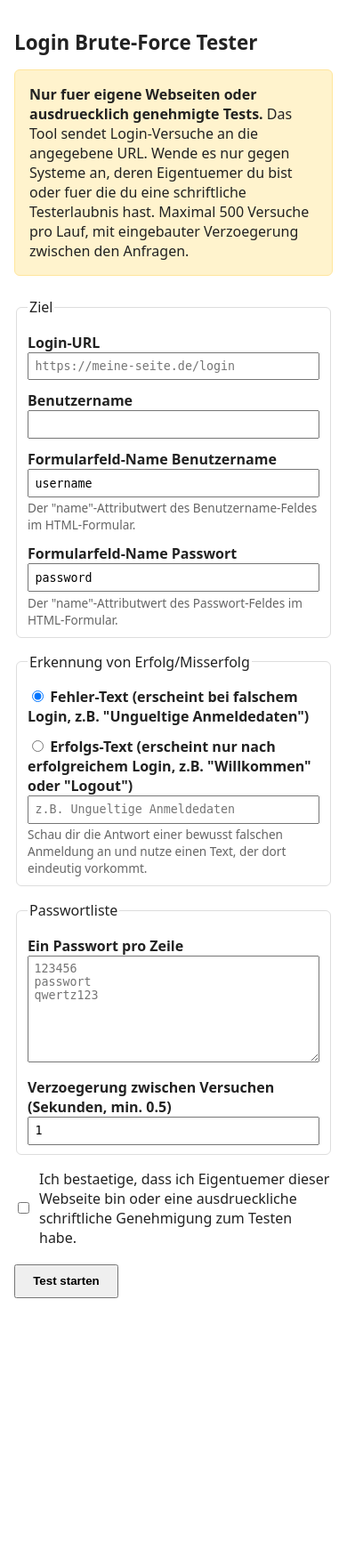
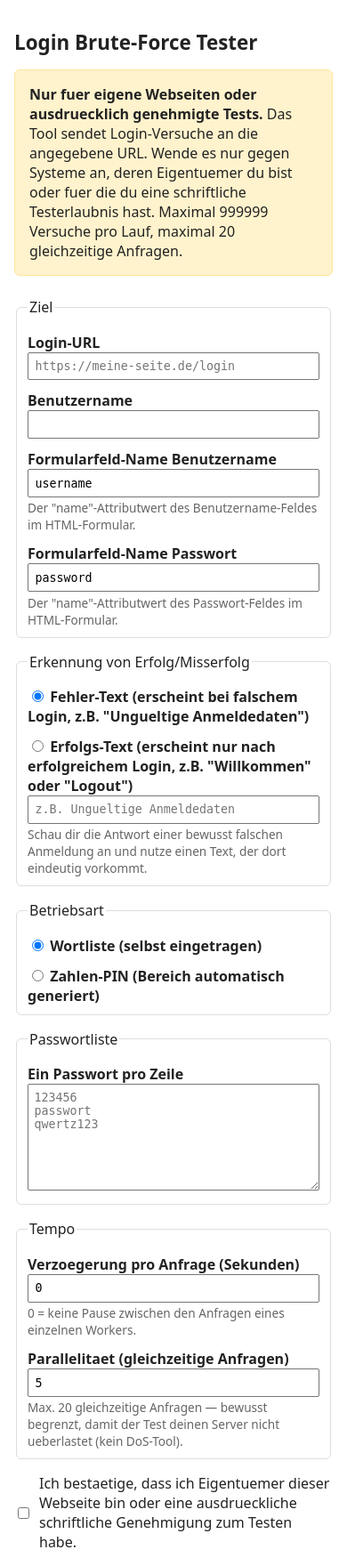
Before and after one commit to SkrinVal/website, a Flask app: page / in a window 390 px wide. Shown: the top 1760 px of the page at 89% size. Before the commit the page ends 1459 px from the top, so only its background shows below. Run offline with Flask 3, Linux system fonts and the light colour scheme; parts of the project's set-up code (start-up, migrations or seed data) failed here and were passed over.

Commit message:
Bring Python tool to parity, make it usable from phone without upload
app.py now supports the same PIN-range mode, no forced min delay, and
bounded concurrency (default 5, max 20 threads) as mobile.html. Since
the actual HTTP requests happen server-side in Python, there's no
browser CORS restriction - the server now binds to 0.0.0.0 and prints
its LAN IP on startup so it can be run on a PC and driven from a phone
on the same WiFi without hosting anything on the tested site. Removed
the captcha-keyword auto-stop for the same false-positive reason as
mobile.html (reCAPTCHA scripts appear on normal responses too).

Co-Authored-By: Claude Sonnet 5 <noreply@anthropic.com>
Claude-Session: https://claude.ai/code/session_019XCMqPdroymGMLNJTw4jon

```diff
--- a/security-tools/brute-force-tester/app.py
+++ b/security-tools/brute-force-tester/app.py
@@ -2,23 +2,36 @@
 Login-Brute-Force-Tester — NUR fuer autorisierte Sicherheitstests eigener Webseiten.
 
 Startet einen lokalen Webserver mit einem Formular. Dort traegst du die
-Login-URL deiner eigenen Webseite, den Benutzernamen und eine Passwortliste
-ein. Das Tool probiert die Passwoerter der Reihe nach durch und meldet dir,
-ob (und mit welchem Passwort) der Login erfolgreich war.
+Login-URL deiner eigenen Webseite, den Benutzernamen und entweder eine
+Passwortliste oder einen Zahlen-PIN-Bereich ein. Das Tool probiert die
+Passwoerter durch (optional parallel) und meldet dir, ob (und mit welchem
+Passwort) der Login erfolgreich war.
+
+Die eigentlichen HTTP-Anfragen macht Python im Hintergrund — dafuer gilt
+die Browser-CORS-Sperre nicht. Du kannst dieses Tool also auf einem PC
+starten und ueber dein Handy im selben WLAN aufrufen, ohne irgendetwas auf
+deine eigene Webseite hochladen zu muessen.
 
 Nutzung:
     pip install -r requirements.txt
     python app.py
-    -> im Browser http://127.0.0.1:5000 oeffnen
+    -> Am PC selbst: http://127.0.0.1:5000 oeffnen
+    -> Vom Handy im selben WLAN: die beim Start angezeigte
+       http://<lokale-IP>:5000 aufrufen
 
 WICHTIG:
 - Nutze das Tool ausschliesslich gegen Webseiten, die dir gehoeren oder fuer
   die du eine ausdrueckliche schriftliche Erlaubnis zum Testen hast.
-- Das Tool baut absichtlich eine Verzoegerung zwischen den Versuchen ein und
-  begrenzt die maximale Anzahl an Versuchen, um Zielserver nicht zu
-  ueberlasten (kein DoS-Werkzeug).
+- Die Parallelitaet ist bewusst auf maximal 20 gleichzeitige Anfragen
+  begrenzt, damit das Tool keine echte Ueberlastung (DoS) verursachen kann.
+- Der Server laeuft auf 0.0.0.0, ist also fuer jeden im selben Netzwerk
+  erreichbar. Nur in vertrauenswuerdigen Netzwerken (z.B. deinem Heim-WLAN)
+  starten, nicht in oeffentlichen WLANs.
 """
 
+import queue
+import socket
+import threading
 import time
 from dataclasses import dataclass, field
 
@@ -27,16 +40,16 @@ from flask import Flask, render_template, request
 
 app = Flask(__name__)
 
-MAX_ATTEMPTS = 500
-MIN_DELAY_SECONDS = 0.5
+MAX_ATTEMPTS = 999_999
+MAX_CONCURRENCY = 20
+RESULT_ROWS_SHOWN = 25
 REQUEST_TIMEOUT = 10
 
 
 @dataclass
 class AttemptResult:
     password: str
-    status_code: int
-    elapsed: float
+    status_code: object
     matched: bool
 
 
@@ -48,70 +61,126 @@ class RunReport:
     total_tried: int = 0
 
 
+def build_passwords(form) -> tuple[list, str | None]:
+    attack_mode = form.get("attack_mode", "wordlist")
+
+    if attack_mode == "pin":
+        try:
+            pin_from = int(form.get("pin_from", "0"))
+            pin_to = int(form.get("pin_to", "999999"))
+        except ValueError:
+            return [], "Bitte einen gueltigen PIN-Bereich angeben."
+
+        if pin_from < 0 or pin_to > 999999 or pin_from > pin_to:
+            return [], "Bitte einen gueltigen PIN-Bereich angeben (0-999999, Von <= Bis)."
+
+        pad = form.get("pin_pad") == "on"
+        try:
+            pad_len = int(form.get("pin_pad_len", "6"))
+        except ValueError:
+            pad_len = 6
+
+        count = min(pin_to - pin_from + 1, MAX_ATTEMPTS)
+        if pad:
+            passwords = [str(n).zfill(pad_len) for n in range(pin_from, pin_from + count)]
+        else:
+            passwords = [str(n) for n in range(pin_from, pin_from + count)]
+        return passwords, None
+
+    wordlist_raw = form.get("wordlist", "")
+    passwords = [line.strip() for line in wordlist_raw.splitlines() if line.strip()][:MAX_ATTEMPTS]
+    if not passwords:
+        return [], "Bitte mindestens ein Passwort in der Liste angeben."
+    return passwords, None
+
+
 def run_bruteforce(
     login_url: str,
     username_field: str,
     password_field: str,
     username: str,
-    extra_fields: dict,
     passwords: list,
     indicator_mode: str,
     indicator_text: str,
     delay: float,
+    concurrency: int,
 ) -> RunReport:
     report = RunReport()
-    session = requests.Session()
+    lock = threading.Lock()
+    stop_event = threading.Event()
 
-    delay = max(delay, MIN_DELAY_SECONDS)
-    passwords = passwords[:MAX_ATTEMPTS]
+    work_queue: queue.Queue = queue.Queue()
+    for pw in passwords:
+        work_queue.put(pw)
 
-    for pw in passwords:
-        payload = dict(extra_fields)
-        payload[username_field] = username
-        payload[password_field] = pw
+    thread_local = threading.local()
 
-        try:
-            resp = session.post(login_url, data=payload, timeout=REQUEST_TIMEOUT, allow_redirects=True)
-        except requests.RequestException as exc:
-            report.stopped_reason = f"Netzwerkfehler bei Anfrage: {exc}"
-            break
+    def get_session() -> requests.Session:
+        if not hasattr(thread_local, "session"):
+            thread_local.session = requests.Session()
+        return thread_local.session
 
-        body_lower = resp.text.lower()
+    def worker():
+        session = get_session()
+        while not stop_event.is_set():
+            try:
+                pw = work_queue.get_nowait()
+            except queue.Empty:
+                return
 
-        if "captcha" in body_lower:
-            report.stopped_reason = (
-                "Captcha im Antworttext erkannt — Ziel schuetzt sich aktiv. "
-                "Test abgebrochen (gutes Zeichen fuer die Sicherheit der Seite)."
-            )
-            report.attempts.append(AttemptResult(pw, resp.status_code, resp.elapsed.total_seconds(), False))
-            report.total_tried += 1
-            break
+            payload = {username_field: username, password_field: pw}
 
-        if resp.status_code == 429:
-            report.stopped_reason = (
-                "HTTP 429 (Too Many Requests) erhalten — Rate-Limiting ist aktiv. "
-                "Test abgebrochen (gutes Zeichen fuer die Sicherheit der Seite)."
-            )
-            report.attempts.append(AttemptResult(pw, resp.status_code, resp.elapsed.total_seconds(), False))
-            report.total_tried += 1
-            break
+            try:
+                resp = session.post(login_url, data=payload, timeout=REQUEST_TIMEOUT, allow_redirects=True)
+            except requests.RequestException as exc:
+                with lock:
+                    report.total_tried += 1
+                    if not report.stopped_reason:
+                        report.stopped_reason = f"Netzwerkfehler bei Anfrage: {exc}"
+                stop_event.set()
+                return
 
-        if indicator_mode == "success_text":
-            matched = indicator_text.lower() in body_lower
-        else:
-            matched = indicator_text.lower() not in body_lower
+            body_lower = resp.text.lower()
 
-        result = AttemptResult(pw, resp.status_code, resp.elapsed.total_seconds(), matched)
-        report.attempts.append(result)
-        report.total_tried += 1
+            with lock:
+                report.total_tried += 1
 
-        if matched:
-            report.found_password = pw
-            break
+                if resp.status_code == 429:
+                    if not report.stopped_reason:
+                        report.stopped_reason = (
+                            "HTTP 429 (Too Many Requests) erhalten — Rate-Limiting ist aktiv. "
+                            "Test abgebrochen (gutes Zeichen fuer die Sicherheit der Seite)."
+                        )
+                    report.attempts.append(AttemptResult(pw, resp.status_code, False))
+                    if len(report.attempts) > RESULT_ROWS_SHOWN:
+                        report.attempts.pop(0)
+                    stop_event.set()
+                    continue
 
-        time.sleep(delay)
+                if indicator_mode == "success_text":
+                    matched = indicator_text.lower() in body_lower
+                else:
+                    matched = indicator_text.lower() not in body_lower
 
-    if report.total_tried >= MAX_ATTEMPTS and not report.found_password and not report.stopped_reason:
+                report.attempts.append(AttemptResult(pw, resp.status_code, matched))
+                if len(report.attempts) > RESULT_ROWS_SHOWN:
+                    report.attempts.pop(0)
+
+                if matched:
+                    report.found_password = pw
+                    stop_event.set()
+                    continue
+
+            if delay > 0:
+                time.sleep(delay)
+
+    threads = [threading.Thread(target=worker, daemon=True) for _ in range(concurrency)]
+    for t in threads:
+        t.start()
+    for t in threads:
+        t.join()
+
+    if not report.found_password and not report.stopped_reason and report.total_tried >= MAX_ATTEMPTS:
         report.stopped_reason = f"Maximale Versuchsanzahl ({MAX_ATTEMPTS}) erreicht."
 
     return report
@@ -128,13 +197,20 @@ def index():
         username_field = request.form.get("username_field", "username").strip() or "username"
         password_field = request.form.get("password_field", "password").strip() or "password"
         username = request.form.get("username", "").strip()
-        wordlist_raw = request.form.get("wordlist", "")
         indicator_mode = request.form.get("indicator_mode", "fail_text")
         indicator_text = request.form.get("indicator_text", "").strip()
+
         try:
-            delay = float(request.form.get("delay", "1"))
+            delay = float(request.form.get("delay", "0"))
         except ValueError:
-            delay = 1.0
+            delay = 0.0
+        delay = max(delay, 0.0)
+
+        try:
+            concurrency = int(request.form.get("concurrency", "5"))
+        except ValueError:
+            concurrency = 5
+        concurrency = max(1, min(concurrency, MAX_CONCURRENCY))
 
         if not confirmed:
             error = "Du musst bestaetigen, dass du zum Testen dieser Seite berechtigt bist."
@@ -145,24 +221,47 @@ def index():
         elif not indicator_text:
             error = "Bitte einen Erkennungstext angeben (siehe Hinweis im Formular)."
         else:
-            passwords = [line.strip() for line in wordlist_raw.splitlines() if line.strip()]
-            if not passwords:
-                error = "Bitte mindestens ein Passwort in der Liste angeben."
+            passwords, build_error = build_passwords(request.form)
+            if build_error:
+                error = build_error
             else:
                 report = run_bruteforce(
                     login_url=login_url,
                     username_field=username_field,
                     password_field=password_field,
                     username=username,
-                    extra_fields={},
                     passwords=passwords,
                     indicator_mode=indicator_mode,
                     indicator_text=indicator_text,
                     delay=delay,
+                    concurrency=concurrency,
                 )
 
-    return render_template("index.html", report=report, error=error, max_attempts=MAX_ATTEMPTS)
+    return render_template(
+        "index.html",
+        report=report,
+        error=error,
+        max_attempts=MAX_ATTEMPTS,
+        max_concurrency=MAX_CONCURRENCY,
+    )
+
+
+def local_ip() -> str:
+    s = socket.socket(socket.AF_INET, socket.SOCK_DGRAM)
+    try:
+        s.connect(("8.8.8.8", 80))
+        return s.getsockname()[0]
+    except OSError:
+        return "127.0.0.1"
+    finally:
+        s.close()
 
 
 if __name__ == "__main__":
-    app.run(debug=True, port=5000)
+    ip = local_ip()
+    print("=" * 60)
+    print("Login Brute-Force Tester")
+    print(f"  Auf diesem PC:      http://127.0.0.1:5000")
+    print(f"  Vom Handy im WLAN:  http://{ip}:5000")
+    print("=" * 60)
+    app.run(host="0.0.0.0", port=5000)
--- a/security-tools/brute-force-tester/templates/index.html
+++ b/security-tools/brute-force-tester/templates/index.html
@@ -2,6 +2,7 @@
 <html lang="de">
 <head>
 <meta charset="utf-8">
+<meta name="viewport" content="width=device-width, initial-scale=1">
 <title>Login Brute-Force Tester (nur eigene Webseiten)</title>
 <style>
   body { font-family: system-ui, sans-serif; max-width: 720px; margin: 2rem auto; padding: 0 1rem; color: #222; }
@@ -30,8 +31,8 @@
   <strong>Nur fuer eigene Webseiten oder ausdruecklich genehmigte Tests.</strong>
   Das Tool sendet Login-Versuche an die angegebene URL. Wende es nur gegen
   Systeme an, deren Eigentuemer du bist oder fuer die du eine schriftliche
-  Testerlaubnis hast. Maximal {{ max_attempts }} Versuche pro Lauf, mit
-  eingebauter Verzoegerung zwischen den Anfragen.
+  Testerlaubnis hast. Maximal {{ max_attempts }} Versuche pro Lauf, maximal
+  {{ max_concurrency }} gleichzeitige Anfragen.
 </div>
 
 {% if error %}
@@ -71,12 +72,48 @@
   </fieldset>
 
   <fieldset>
+    <legend>Betriebsart</legend>
+    <label>
+      <input type="radio" name="attack_mode" value="wordlist" id="mode_wordlist" onchange="toggleMode()" {% if request.form.get('attack_mode', 'wordlist') == 'wordlist' %}checked{% endif %}>
+      Wortliste (selbst eingetragen)
+    </label>
+    <label>
+      <input type="radio" name="attack_mode" value="pin" id="mode_pin" onchange="toggleMode()" {% if request.form.get('attack_mode') == 'pin' %}checked{% endif %}>
+      Zahlen-PIN (Bereich automatisch generiert)
+    </label>
+  </fieldset>
+
+  <fieldset id="wordlist-fields">
     <legend>Passwortliste</legend>
     <label for="wordlist">Ein Passwort pro Zeile</label>
     <textarea id="wordlist" name="wordlist" placeholder="123456&#10;passwort&#10;qwertz123">{{ request.form.get('wordlist', '') }}</textarea>
+  </fieldset>
 
-    <label for="delay">Verzoegerung zwischen Versuchen (Sekunden, min. 0.5)</label>
-    <input type="number" id="delay" name="delay" step="0.1" min="0.5" value="{{ request.form.get('delay', '1') }}">
+  <fieldset id="pin-fields">
+    <legend>PIN-Bereich</legend>
+    <label for="pin_from">Von</label>
+    <input type="number" id="pin_from" name="pin_from" min="0" max="999999" value="{{ request.form.get('pin_from', '1') }}">
+    <label for="pin_to">Bis</label>
+    <input type="number" id="pin_to" name="pin_to" min="0" max="999999" value="{{ request.form.get('pin_to', '999999') }}">
+    <div class="hint">Probiert automatisch jede Zahl in diesem Bereich (max. 999999) als Passwort.</div>
+
+    <div class="checkbox-row">
+      <input type="checkbox" id="pin_pad" name="pin_pad" {% if request.form.get('pin_pad') == 'on' %}checked{% endif %}>
+      <label for="pin_pad">Mit fuehrenden Nullen auffuellen (z.B. 0001 statt 1)</label>
+    </div>
+    <label for="pin_pad_len">PIN-Laenge fuer Nullen-Auffuellung</label>
+    <input type="number" id="pin_pad_len" name="pin_pad_len" min="4" max="6" value="{{ request.form.get('pin_pad_len', '6') }}">
+  </fieldset>
+
+  <fieldset>
+    <legend>Tempo</legend>
+    <label for="delay">Verzoegerung pro Anfrage (Sekunden)</label>
+    <input type="number" id="delay" name="delay" step="0.1" min="0" value="{{ request.form.get('delay', '0') }}">
+    <div class="hint">0 = keine Pause zwischen den Anfragen eines einzelnen Workers.</div>
+
+    <label for="concurrency">Parallelitaet (gleichzeitige Anfragen)</label>
+    <input type="number" id="concurrency" name="concurrency" min="1" max="{{ max_concurrency }}" value="{{ request.form.get('concurrency', '5') }}">
+    <div class="hint">Max. {{ max_concurrency }} gleichzeitige Anfragen — bewusst begrenzt, damit der Test deinen Server nicht ueberlastet (kein DoS-Tool).</div>
   </fieldset>
 
   <div class="checkbox-row">
@@ -87,26 +124,34 @@
   <button type="submit">Test starten</button>
 </form>
 
+<script>
+  function toggleMode() {
+    const isPin = document.getElementById('mode_pin').checked;
+    document.getElementById('wordlist-fields').style.display = isPin ? 'none' : 'block';
+    document.getElementById('pin-fields').style.display = isPin ? 'block' : 'none';
+  }
+  toggleMode();
+</script>
+
 {% if report %}
   <h2>Ergebnis</h2>
   {% if report.found_password %}
     <p class="found">Passwort gefunden: {{ report.found_password }} (nach {{ report.total_tried }} Versuchen)</p>
   {% else %}
-    <p>Kein Passwort aus der Liste hat funktioniert ({{ report.total_tried }} Versuche).</p>
+    <p>Kein Passwort hat funktioniert ({{ report.total_tried }} Versuche).</p>
   {% endif %}
 
   {% if report.stopped_reason %}
     <p class="stopped">Hinweis: {{ report.stopped_reason }}</p>
   {% endif %}
 
+  <p class="hint">Zeige die letzten {{ report.attempts|length }} Versuche:</p>
   <table>
-    <tr><th>#</th><th>Passwort</th><th>HTTP-Status</th><th>Dauer (s)</th><th>Treffer</th></tr>
+    <tr><th>Passwort</th><th>HTTP-Status</th><th>Treffer</th></tr>
     {% for a in report.attempts %}
     <tr class="{{ 'match' if a.matched else '' }}">
-      <td>{{ loop.index }}</td>
       <td>{{ a.password }}</td>
       <td>{{ a.status_code }}</td>
-      <td>{{ "%.2f"|format(a.elapsed) }}</td>
       <td>{{ "Ja" if a.matched else "Nein" }}</td>
     </tr>
     {% endfor %}
```
Also changed, not shown: security-tools/brute-force-tester/README.md.
